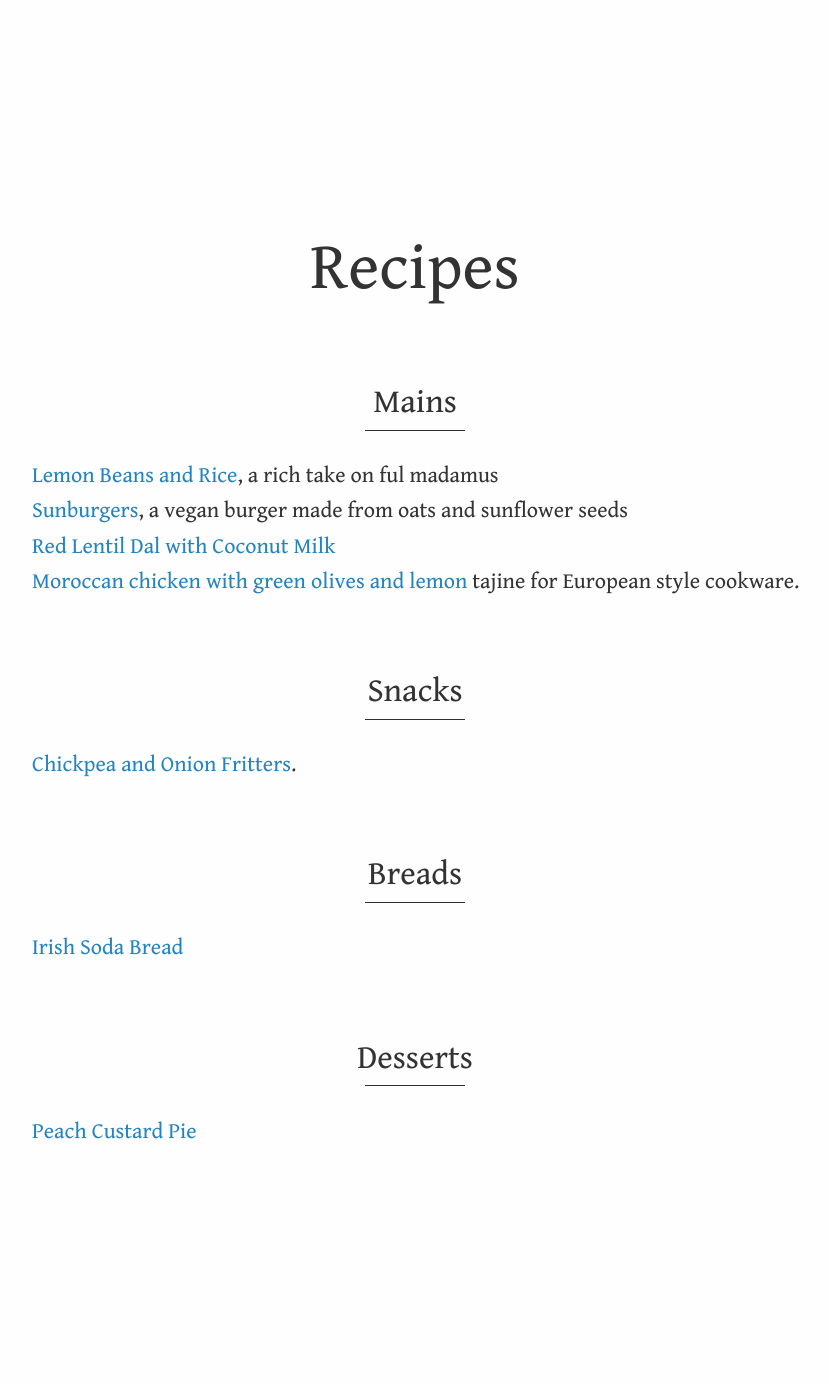
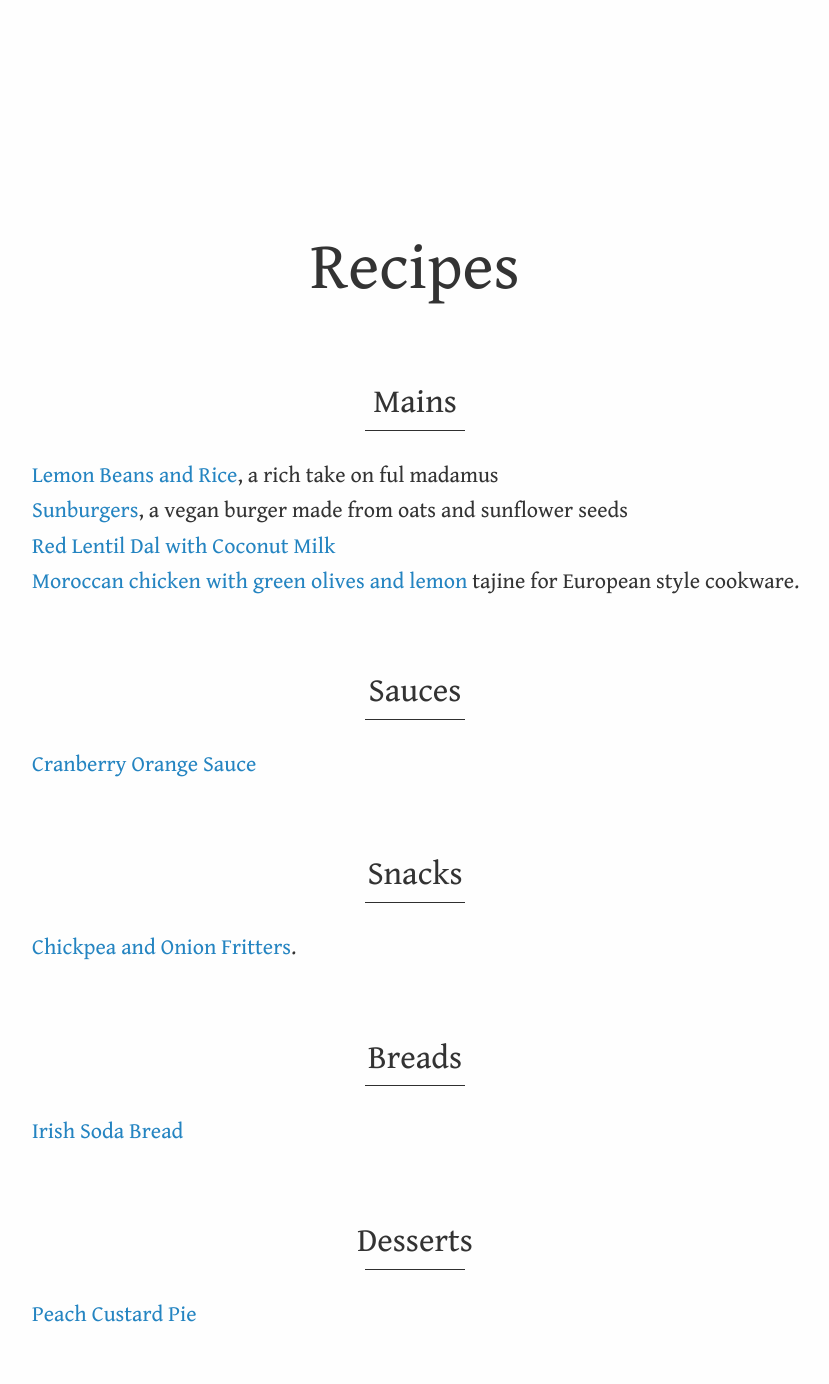
Before and after one commit to aredridel/recipes, a Jekyll site: the page built from index.md, in a window 1280 px wide. Shown: the whole page, without its empty margins (225-1054 px from the left). Built offline with Jekyll 4.4.1, drawn with Linux system fonts in a browser that asks for light colours; our own code applies the rules of GitHub Pages for plain Markdown files; before the commit the page ends 1201 px from its top, so only the background shows below that.

Commit message:
/ ‘index.md’

```diff
--- a/index.md
+++ b/index.md
@@ -9,6 +9,11 @@
 [Red Lentil Dal with Coconut Milk](Red Lentil Coconut Dal.md)
 
 [Moroccan chicken with green olives and lemon](Moroccan chicken with green olives and lemon.md)  tajine for European style cookware.
+
+Sauces
+------
+
+ [Cranberry Orange Sauce](Sauces & Dressings/Cranberry Orange Sauce.md)
 
 ## Snacks
 
```
